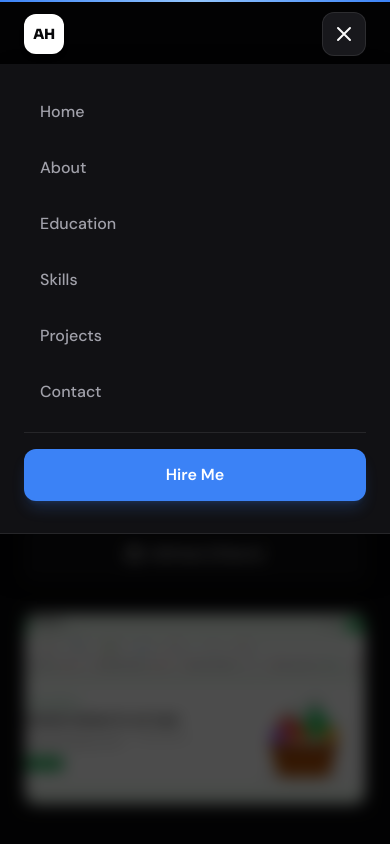
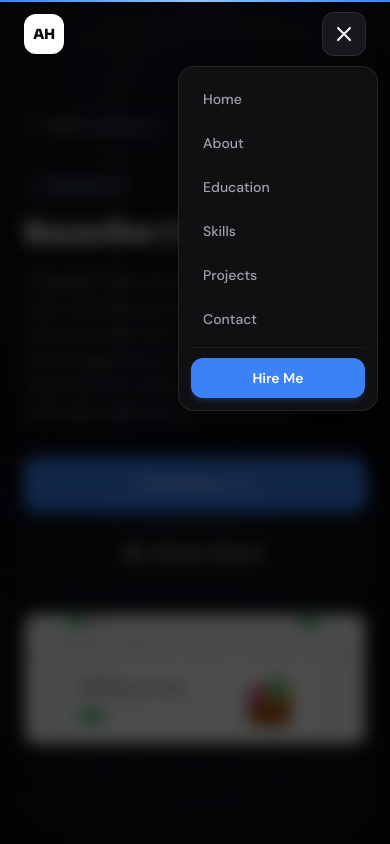
Before and after one commit to abirjuboraj/abir-portfolio, a Next.js app: page /projects/bazar-dor in a window 390 px wide. Both pictures are taken after a click on the button 344 px from the left and 34 px from the top of the page. Shown: the top 844 px of the page. Built offline with nearby package versions, Linux system fonts and the light colour scheme.

Commit message:
feat: enhance ambient background, edge-to-edge project card images, cubic smooth scroll, and half-width mobile dropdown menu

```diff
--- a/src/app/globals.css
+++ b/src/app/globals.css
@@ -95,3 +95,25 @@ body {
     transform: translateX(-50%);
   }
 }
+
+/* Visible modern architectural grid */
+.bg-grid-tech {
+  background-size: 38px 38px;
+  background-image:
+    linear-gradient(to right, rgba(255, 255, 255, 0.065) 1px, transparent 1px),
+    linear-gradient(to bottom, rgba(255, 255, 255, 0.065) 1px, transparent 1px);
+}
+
+/* Secondary wide accent grid */
+.bg-grid-fine {
+  background-size: 114px 114px;
+  background-image:
+    linear-gradient(to right, rgba(147, 197, 253, 0.09) 1px, transparent 1px),
+    linear-gradient(to bottom, rgba(147, 197, 253, 0.09) 1px, transparent 1px);
+}
+
+/* Subtle dot matrix pattern */
+.bg-dots-pattern {
+  background-image: radial-gradient(rgba(147, 197, 253, 0.16) 1.2px, transparent 1.2px);
+  background-size: 24px 24px;
+}
--- a/src/app/layout.tsx
+++ b/src/app/layout.tsx
@@ -108,7 +108,7 @@ export default function RootLayout({
       className={`${sora.variable} ${dmSans.variable} scroll-smooth dark`}
       data-scroll-behavior="smooth"
     >
-      <body className="min-h-screen bg-bg text-text font-sans antialiased flex flex-col selection:bg-blue/30 selection:text-white">
+      <body className="min-h-screen bg-bg text-text font-sans antialiased flex flex-col relative selection:bg-blue/30 selection:text-white">
         {/* Skip to main content link for keyboard accessibility */}
         <a
           href="#main-content"
@@ -117,11 +117,32 @@ export default function RootLayout({
           Skip to main content
         </a>
 
+        {/* Global Ambient Background System - Fixed in viewport behind content */}
+        <div className="fixed inset-0 pointer-events-none z-0 overflow-hidden" aria-hidden="true">
+          {/* Visible architectural technical grid */}
+          <div className="absolute inset-0 bg-grid-tech" />
+
+          {/* Secondary wide blueprint accent grid */}
+          <div className="absolute inset-0 bg-grid-fine opacity-80" />
+
+          {/* Top Hero ambient radial flare */}
+          <div className="absolute -top-36 left-1/2 -translate-x-1/2 w-[850px] h-[520px] bg-gradient-to-b from-blue/25 via-soft-blue/10 to-transparent blur-[120px] rounded-full" />
+
+          {/* Mid-page deep ambient glow spot (left) */}
+          <div className="absolute top-[38%] -left-48 w-[600px] h-[600px] bg-blue/[0.08] rounded-full blur-[140px]" />
+
+          {/* Lower-page deep ambient glow spot (right) */}
+          <div className="absolute top-[72%] -right-48 w-[600px] h-[600px] bg-soft-blue/[0.07] rounded-full blur-[140px]" />
+
+          {/* Subtle perimeter vignette for depth */}
+          <div className="absolute inset-0 bg-[radial-gradient(ellipse_at_center,transparent_15%,rgba(9,9,11,0.65)_100%)]" />
+        </div>
+
         {/* Global Fixed Navbar */}
         <Navbar />
 
         {/* Main Content Area */}
-        <main id="main-content" className="flex-1">
+        <main id="main-content" className="flex-1 relative z-10">
           {children}
         </main>
 
--- a/src/components/About.tsx
+++ b/src/components/About.tsx
@@ -73,7 +73,7 @@ export default function About() {
   return (
     <section
       id="about"
-      className="py-20 md:py-28 bg-surface border-y border-line relative"
+      className="py-20 md:py-28 bg-surface/85 backdrop-blur-sm border-y border-line relative"
     >
       <div className="max-w-[1120px] mx-auto px-6">
         {/* Section Heading */}
--- a/src/components/Contact.tsx
+++ b/src/components/Contact.tsx
@@ -186,7 +186,7 @@ export default function Contact() {
   return (
     <section
       id="contact"
-      className="py-20 md:py-28 bg-surface border-y border-line relative"
+      className="py-20 md:py-28 bg-surface/85 backdrop-blur-sm border-y border-line relative"
     >
       <div className="max-w-[1120px] mx-auto px-6">
         <SectionHeading
--- a/src/components/Footer.tsx
+++ b/src/components/Footer.tsx
@@ -39,9 +39,35 @@ export default function Footer() {
     return () => clearInterval(interval);
   }, []);
 
+  // Buttery smooth cubic easing scroll function (easeInOutCubic)
+  const smoothScrollTo = (targetPosition: number, duration: number = 750) => {
+    const startPosition = window.pageYOffset || document.documentElement.scrollTop;
+    const distance = targetPosition - startPosition;
+    if (Math.abs(distance) < 2) return;
+
+    let startTime: number | null = null;
+    const easeInOutCubic = (t: number) =>
+      t < 0.5 ? 4 * t * t * t : (t - 1) * (2 * t - 2) * (2 * t - 2) + 1;
+
+    const step = (currentTime: number) => {
+      if (startTime === null) startTime = currentTime;
+      const timeElapsed = currentTime - startTime;
+      const progress = Math.min(timeElapsed / duration, 1);
+      const ease = easeInOutCubic(progress);
+
+      window.scrollTo(0, startPosition + distance * ease);
+
+      if (timeElapsed < duration) {
+        requestAnimationFrame(step);
+      }
+    };
+
+    requestAnimationFrame(step);
+  };
+
   // Back to top handler
   const scrollToTop = () => {
-    window.scrollTo({ top: 0, behavior: "smooth" });
+    smoothScrollTo(0, 750);
   };
 
   const getHref = (href: string) => {
@@ -123,13 +149,16 @@ export default function Footer() {
       e.preventDefault();
 
       if (href === "#home") {
-        window.scrollTo({ top: 0, behavior: "smooth" });
+        smoothScrollTo(0, 750);
         window.history.pushState(null, "", "#home");
       } else {
         const targetId = href.replace("#", "");
         const targetElement = document.getElementById(targetId);
         if (targetElement) {
-          targetElement.scrollIntoView({ behavior: "smooth" });
+          const navHeight = 72;
+          const elementPosition = targetElement.getBoundingClientRect().top + window.pageYOffset;
+          const targetPosition = Math.max(0, elementPosition - navHeight);
+          smoothScrollTo(targetPosition, 750);
           window.history.pushState(null, "", href);
         }
       }
--- a/src/components/ImageWithFallback.tsx
+++ b/src/components/ImageWithFallback.tsx
@@ -14,6 +14,7 @@ interface ImageWithFallbackProps {
   priority?: boolean;
   sizes?: string;
   variant?: "project" | "avatar";
+  fit?: "cover" | "contain";
 }
 
 export default function ImageWithFallback({
@@ -22,10 +23,11 @@ export default function ImageWithFallback({
   fallbackTitle = "Project Preview",
   expectedPath,
   className = "",
-  aspectRatioClass = "aspect-video",
+  aspectRatioClass = "aspect-[16/10]",
   priority = false,
   sizes = "(max-width: 768px) 100vw, 50vw",
   variant = "project",
+  fit = "contain",
 }: ImageWithFallbackProps) {
   const [error, setError] = useState(false);
 
@@ -68,10 +70,10 @@ export default function ImageWithFallback({
   // Project variant
   return (
     <div
-      className={`relative w-full overflow-hidden rounded-xl bg-gradient-to-br from-raised to-surface border border-line ${aspectRatioClass} ${className}`}
+      className={`relative w-full overflow-hidden rounded-xl border border-line/70 bg-[#0c0c0f] ${className}`}
     >
       {error ? (
-        <div className="absolute inset-0 flex flex-col items-center justify-center p-6 text-center select-none bg-gradient-to-b from-raised/80 to-surface">
+        <div className="w-full aspect-[2.2/1] flex flex-col items-center justify-center p-6 text-center select-none bg-gradient-to-b from-raised/80 to-surface">
           <div className="w-12 h-12 rounded-xl bg-surface border border-line flex items-center justify-center text-soft-blue/70 mb-3 shadow-inner">
             <HiOutlinePhoto className="w-6 h-6" />
           </div>
@@ -91,10 +93,11 @@ export default function ImageWithFallback({
         <Image
           src={src}
           alt={alt}
-          fill
+          width={1920}
+          height={860}
           priority={priority}
           sizes={sizes}
-          className="object-cover transition-transform duration-500 group-hover:scale-105"
+          className="w-full h-auto block object-cover object-top transition-transform duration-500 group-hover:scale-[1.01]"
           onError={() => setError(true)}
         />
       )}
--- a/src/components/Navbar.tsx
+++ b/src/components/Navbar.tsx
@@ -1,6 +1,6 @@
 "use client";
 
-import React, { useState, useEffect, useRef } from "react";
+import React, { useState, useEffect, useRef, useCallback } from "react";
 import Link from "next/link";
 import { usePathname } from "next/navigation";
 import { motion, AnimatePresence } from "framer-motion";
@@ -104,6 +104,32 @@ export default function Navbar() {
     return `/${href}`;
   };
 
+  // Buttery smooth cubic easing scroll function (easeInOutCubic)
+  const smoothScrollTo = useCallback((targetPosition: number, duration: number = 750) => {
+    const startPosition = window.pageYOffset || document.documentElement.scrollTop;
+    const distance = targetPosition - startPosition;
+    if (Math.abs(distance) < 2) return;
+
+    let startTime: number | null = null;
+    const easeInOutCubic = (t: number) =>
+      t < 0.5 ? 4 * t * t * t : (t - 1) * (2 * t - 2) * (2 * t - 2) + 1;
+
+    const step = (currentTime: number) => {
+      if (startTime === null) startTime = currentTime;
+      const timeElapsed = currentTime - startTime;
+      const progress = Math.min(timeElapsed / duration, 1);
+      const ease = easeInOutCubic(progress);
+
+      window.scrollTo(0, startPosition + distance * ease);
+
+      if (timeElapsed < duration) {
+        requestAnimationFrame(step);
+      }
+    };
+
+    requestAnimationFrame(step);
+  }, []);
+
   const handleNavClick = (
     e: React.MouseEvent<HTMLAnchorElement>,
     href: string
@@ -113,14 +139,17 @@ export default function Navbar() {
       setMobileMenuOpen(false);
 
       if (href === "#home") {
-        window.scrollTo({ top: 0, behavior: "smooth" });
+        smoothScrollTo(0, 700);
         window.history.pushState(null, "", "#home");
         setActiveSection("home");
       } else {
         const targetId = href.replace("#", "");
         const targetElement = document.getElementById(targetId);
         if (targetElement) {
-          targetElement.scrollIntoView({ behavior: "smooth" });
+          const navHeight = 72;
+          const elementPosition = targetElement.getBoundingClientRect().top + window.pageYOffset;
+          const targetPosition = Math.max(0, elementPosition - navHeight);
+          smoothScrollTo(targetPosition, 750);
           window.history.pushState(null, "", href);
           setActiveSection(targetId);
         }
@@ -237,16 +266,17 @@ export default function Navbar() {
               onClick={() => setMobileMenuOpen(false)}
             />
 
-            {/* Menu Container */}
+            {/* Menu Container: Anchored right, takes half device width */}
             <motion.div
               ref={menuRef}
-              initial={{ y: -20, opacity: 0 }}
-              animate={{ y: 0, opacity: 1 }}
-              exit={{ y: -20, opacity: 0 }}
-              transition={{ duration: 0.25, ease: "easeOut" }}
-              className="absolute top-[64px] left-0 right-0 bg-surface border-b border-line shadow-2xl px-6 pt-4 pb-8 max-h-[calc(100svh-64px)] overflow-y-auto"
+              initial={{ opacity: 0, scale: 0.95, y: -6 }}
+              animate={{ opacity: 1, scale: 1, y: 0 }}
+              exit={{ opacity: 0, scale: 0.95, y: -6 }}
+              transition={{ duration: 0.2, ease: "easeOut" }}
+              style={{ transformOrigin: "top right" }}
+              className="absolute top-[66px] right-3 sm:right-6 w-[50vw] min-w-[200px] max-w-[270px] bg-surface/95 backdrop-blur-xl border border-line rounded-2xl shadow-2xl shadow-black/80 p-3 max-h-[calc(100svh-80px)] overflow-y-auto"
             >
-              <nav className="flex flex-col gap-2 pt-2" aria-label="Mobile Navigation">
+              <nav className="flex flex-col gap-1" aria-label="Mobile Navigation">
                 {navItems.map((item) => {
                   const isActive = isHomePage && activeSection === item.id;
                   return (
@@ -254,7 +284,7 @@ export default function Navbar() {
                       key={item.name}
                       href={getHref(item.href)}
                       onClick={(e) => handleNavClick(e, item.href)}
-                      className={`flex items-center justify-between px-4 py-3 rounded-xl text-base font-medium transition-colors ${
+                      className={`flex items-center justify-between px-3 py-2.5 rounded-xl text-sm font-medium transition-colors ${
                         isActive
                           ? "bg-raised text-white border border-line"
                           : "text-muted hover:text-white hover:bg-raised/50"
@@ -262,17 +292,17 @@ export default function Navbar() {
                     >
                       <span>{item.name}</span>
                       {isActive && (
-                        <span className="w-2 h-2 rounded-full bg-blue" />
+                        <span className="w-1.5 h-1.5 rounded-full bg-blue" />
                       )}
                     </Link>
                   );
                 })}
 
-                <div className="pt-4 mt-2 border-t border-line">
+                <div className="pt-2.5 mt-1 border-t border-line/60">
                   <Link
                     href={getHref("#contact")}
                     onClick={(e) => handleNavClick(e, "#contact")}
-                    className="w-full py-3.5 px-4 rounded-xl text-center text-base font-semibold text-white bg-blue hover:bg-blue/90 transition-colors flex items-center justify-center shadow-lg shadow-blue/20"
+                    className="w-full py-2.5 px-3 rounded-xl text-center text-sm font-semibold text-white bg-blue hover:bg-blue/90 transition-colors flex items-center justify-center shadow-md shadow-blue/20"
                   >
                     Hire Me
                   </Link>
--- a/src/components/ProjectCard.tsx
+++ b/src/components/ProjectCard.tsx
@@ -93,13 +93,12 @@ export default function ProjectCard({ project, index }: ProjectCardProps) {
         </div>
 
         {/* Project Thumbnail Image with Fallback */}
-        <div className="relative mb-4 sm:mb-5 overflow-hidden rounded-xl border border-line/60">
+        <div className="mb-4 sm:mb-5">
           <ImageWithFallback
             src={project.image}
             alt={project.name}
             fallbackTitle={project.name}
             expectedPath={`public${project.image}`}
-            aspectRatioClass="aspect-video"
             sizes="(max-width: 640px) 400px, (max-width: 768px) 620px, 540px"
           />
         </div>
--- a/src/components/Skills.tsx
+++ b/src/components/Skills.tsx
@@ -146,7 +146,7 @@ export default function Skills() {
   return (
     <section
       id="skills"
-      className="py-20 md:py-28 bg-surface border-y border-line relative overflow-hidden"
+      className="py-20 md:py-28 bg-surface/85 backdrop-blur-sm border-y border-line relative overflow-hidden"
     >
       <div className="max-w-[1120px] mx-auto px-6">
         <SectionHeading
```
Also changed, not shown: 1 other file (tests, documents, lock files or other folders).
